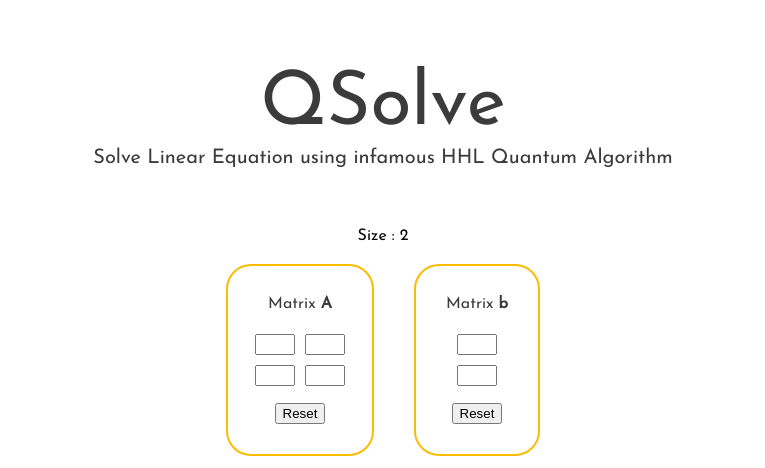
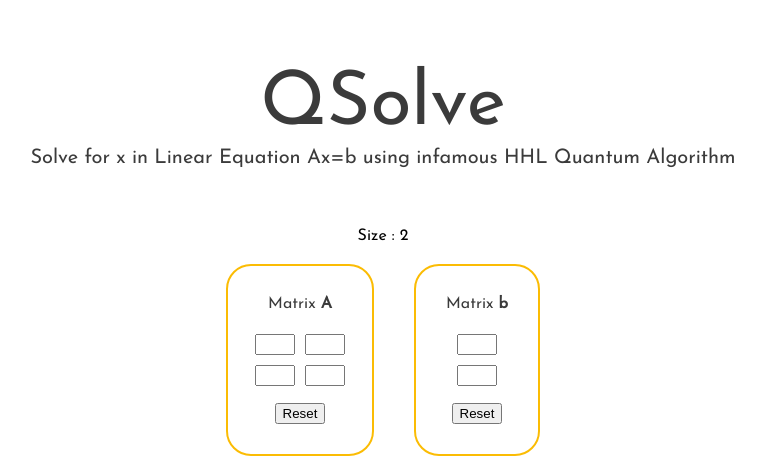
Before and after one commit to anartify/qcg_qsolve, a Flask app: page / in a window 1280 px wide. Shown: the top 468 px of the page, without its empty margins (257-1022 px from the left). Run offline with Flask 2, Linux system fonts and the light colour scheme.

Commit message:
Added Files

```diff
--- a/hhl_algo.py
+++ b/hhl_algo.py
@@ -75,7 +75,8 @@ def hhl(A,b):
     quantum_norm, quantum_vector = hhl_solver(matrix,vector)
     classical_vector, classical_norm =check_classical(matrix,vector)
 
-
+    quantum_vector = quantum_vector*np.linalg.norm(b)
+    classical_vector = classical_vector*np.linalg.norm(b)
     if ( abs(quantum_norm - classical_norm) <1e-4) :
         stmt = str(str3) + "... Classical_x = " + str(classical_vector) + "... Quantum_x = " +str(quantum_vector)
         return stmt
--- a/templates/Index.html
+++ b/templates/Index.html
@@ -15,8 +15,10 @@
 
 <body>
    <div class="hdr" style="padding-bottom: 0px;">QSolve</div>
-   <div class="hdr" style="font-size:20px;padding-top: 5px;">Solve Linear Equation using infamous HHL Quantum Algorithm
+   <div class="hdr" style="font-size:20px;padding-top: 5px;">Solve for x in Linear Equation Ax=b using infamous HHL
+      Quantum Algorithm
    </div>
+
    <div class="dim Size">
       <span>Size : 2</span>
    </div>
```
